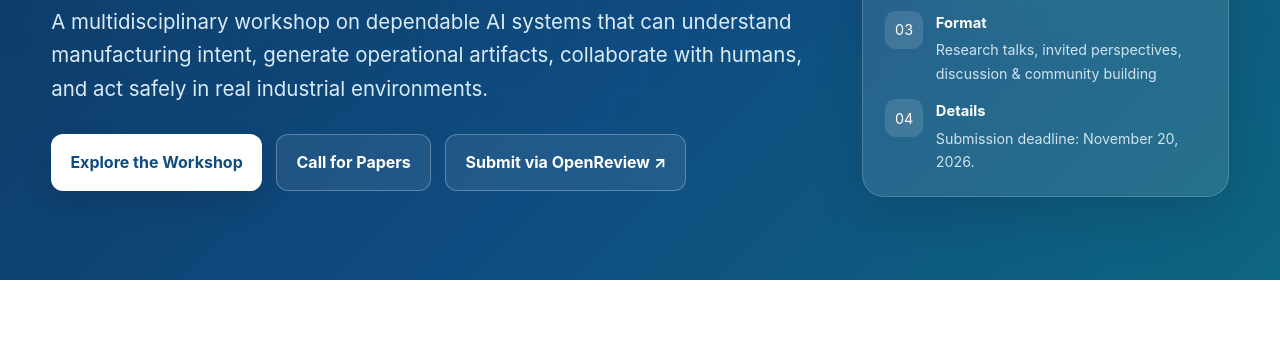
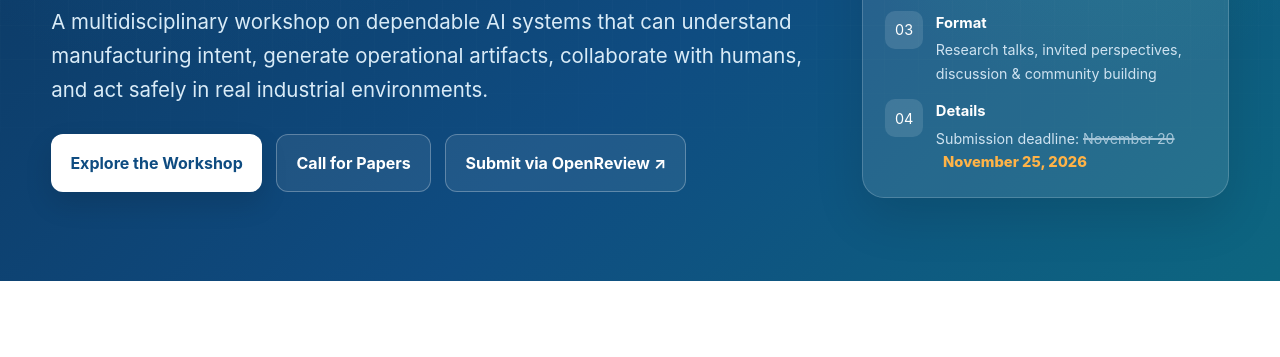
Before and after one commit to iamtirthankar/AI4Factory-2027, a plain HTML site: page index.html in a window 1280 px wide. Shown: the part 433-790 px from the top of the page. Drawn offline with Linux system fonts and the light colour scheme.

Commit message:
Add files via upload

```diff
--- a/index.html
+++ b/index.html
@@ -615,6 +615,23 @@
         display: none;
       }
     }
+
+    /* Extended paper submission deadline */
+    .old-deadline {
+      text-decoration: line-through;
+      text-decoration-thickness: 2px;
+      opacity: 0.75;
+    }
+
+    .new-deadline {
+      color: #ffb347;
+      font-weight: 800;
+      margin-left: 0.45rem;
+    }
+
+    .timeline .new-deadline {
+      color: #b42318;
+    }
   </style>
 </head>
 
@@ -700,7 +717,7 @@
             <div class="meta-icon">04</div>
             <div>
               <strong>Details</strong>
-              <span>Submission deadline: November 20, 2026.</span>
+              <span>Submission deadline: <del class="old-deadline">November 20</del><strong class="new-deadline">November 25, 2026</strong></span>
             </div>
           </div>
         </div>
@@ -933,7 +950,7 @@
           </div>
           <div>
             <a class="btn btn-primary" style="width:100%;text-align:center;" href="https://openreview.net/group?id=AAAI.org/2027/Workshop/AI4Factory" target="_blank" rel="noopener noreferrer">Submit on OpenReview ↗</a>
-            <p style="font-size:0.9rem;">Submission deadline: <strong>November 20, 2026</strong></p>
+            <p style="font-size:0.9rem;">Submission deadline: <del class="old-deadline">November 20</del><strong class="new-deadline">November 25, 2026</strong></p>
           </div>
         </div>
       </div>
@@ -955,7 +972,7 @@
         <div class="timeline">
           <div class="timeline-row">
             <strong>Paper submission</strong>
-            <span>November 20, 2026</span>
+            <span><del class="old-deadline">November 20</del><strong class="new-deadline">November 25, 2026</strong></span>
           </div>
           <div class="timeline-row">
             <strong>Acceptance / rejection notification</strong>
```
